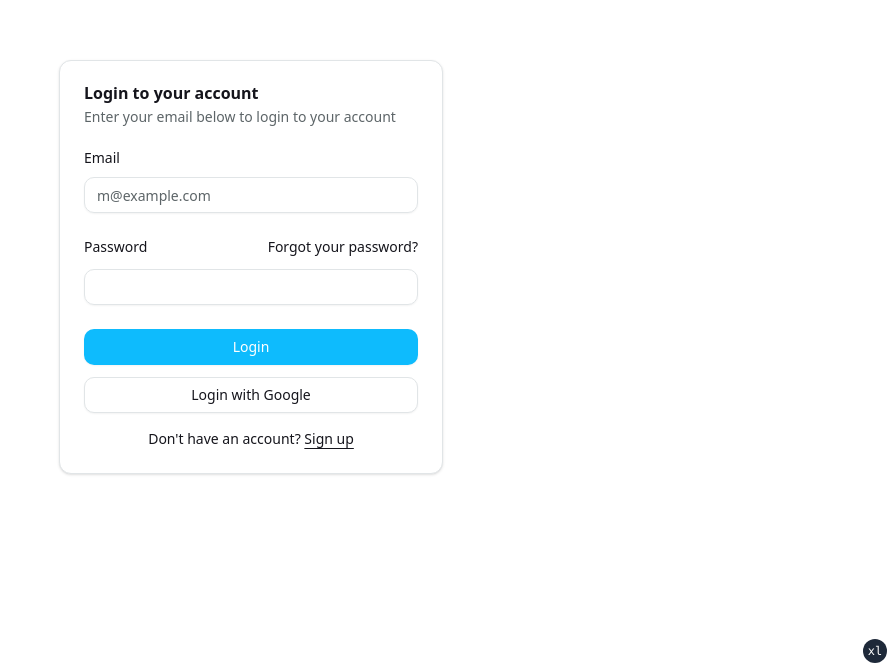
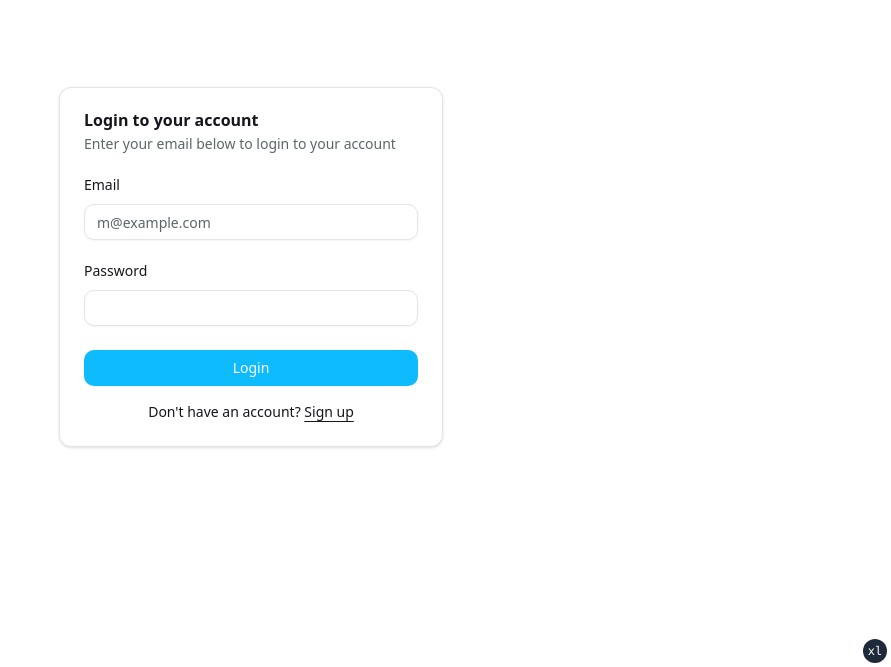
Before and after one commit to seraphimsakiewicz/langmate, a Next.js app in the folder frontend/: page /login in a window 1280 px wide. Shown: the part 133-800 px from the top of the page, without its empty margins (389-1280 px from the left). Built offline with nearby package versions, Linux system fonts and the light colour scheme.

Commit message:
Commented out login/signup with google and forgot password

```diff
--- a/frontend/src/components/auth/login-form.tsx
+++ b/frontend/src/components/auth/login-form.tsx
@@ -23,12 +23,12 @@
               <div className="grid gap-3">
                 <div className="flex items-center">
                   <Label htmlFor="password">Password</Label>
-                  <a
+                  {/* <a
                     href="#"
                     className="ml-auto inline-block text-sm underline-offset-4 hover:underline"
                   >
                     Forgot your password?
-                  </a>
+                  </a> */}
                 </div>
                 <Input id="password" name="password" minLength={6} type="password" required />
               </div>
@@ -36,9 +36,9 @@
                 <Button type="submit" formAction={login} className="w-full">
                   Login
                 </Button>
-                <Button variant="outline" className="w-full">
+                {/* <Button variant="outline" className="w-full">
                   Login with Google
-                </Button>
+                </Button> */}
               </div>
             </div>
             <div className="mt-4 text-center text-sm">
--- a/frontend/src/components/auth/signup-form.tsx
+++ b/frontend/src/components/auth/signup-form.tsx
@@ -30,9 +30,9 @@
                 <Button type="submit" formAction={signup} className="w-full">
                   Sign up
                 </Button>
-                <Button variant="outline" className="w-full">
+                {/* <Button variant="outline" className="w-full">
                   Sign up with Google
-                </Button>
+                </Button> */}
               </div>
             </div>
             <div className="mt-4 text-center text-sm">
```
